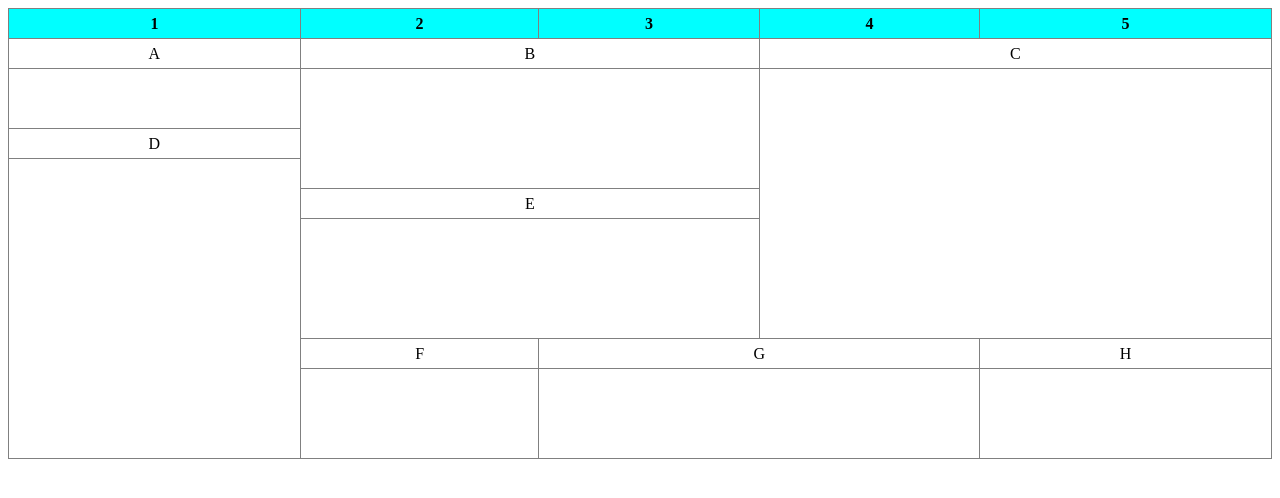
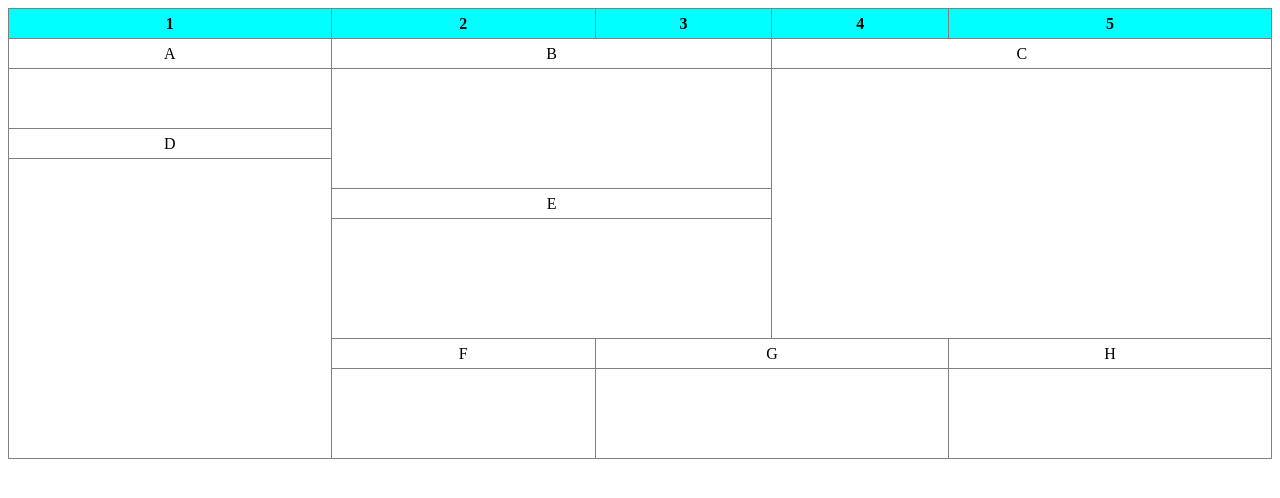
Before and after one commit to Moriumdreamer/Assignment-Table-with-html, a plain HTML site: page index.html in a window 1280 px wide. Drawn offline with Linux system fonts and the light colour scheme.

Commit message:
new changes

```diff
--- a/index.html
+++ b/index.html
@@ -9,18 +9,19 @@
     <table border="1" width="100%" style="border-collapse: collapse;">
 
         <!-- row 1 start -->
-        <thead bgcolor=" aqua">
-            <tr height="30px">
+        <thead>
+            <tr height="30px"  bgcolor=" aqua">
                 <th colspan="2">1</th>
                 <!-- <th>1</th> -->
                 <th colspan="2">2</th>
                 <!-- <th>1</th> -->
-                <th>3</th>
-                <th>4</th>
+                <th width="14%">3</th>
+                <th width="14%">4</th>
                 <th colspan="2">5</th>
                 <!-- <th>1</th> -->
             </tr>
         </thead>
+
         <tbody align="center">
         <!-- row 2 start -->
         <tr height="30">
```
Also changed, not shown: Screenshot_1.png (added).
